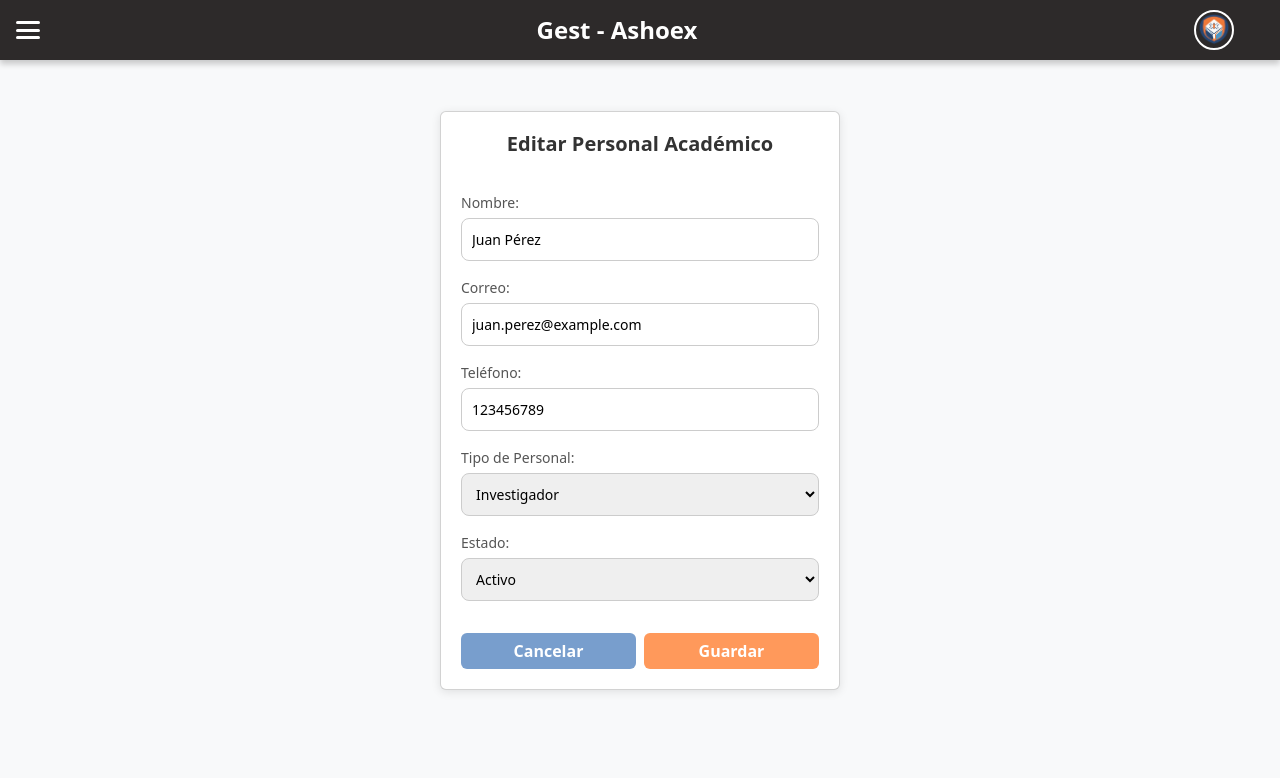
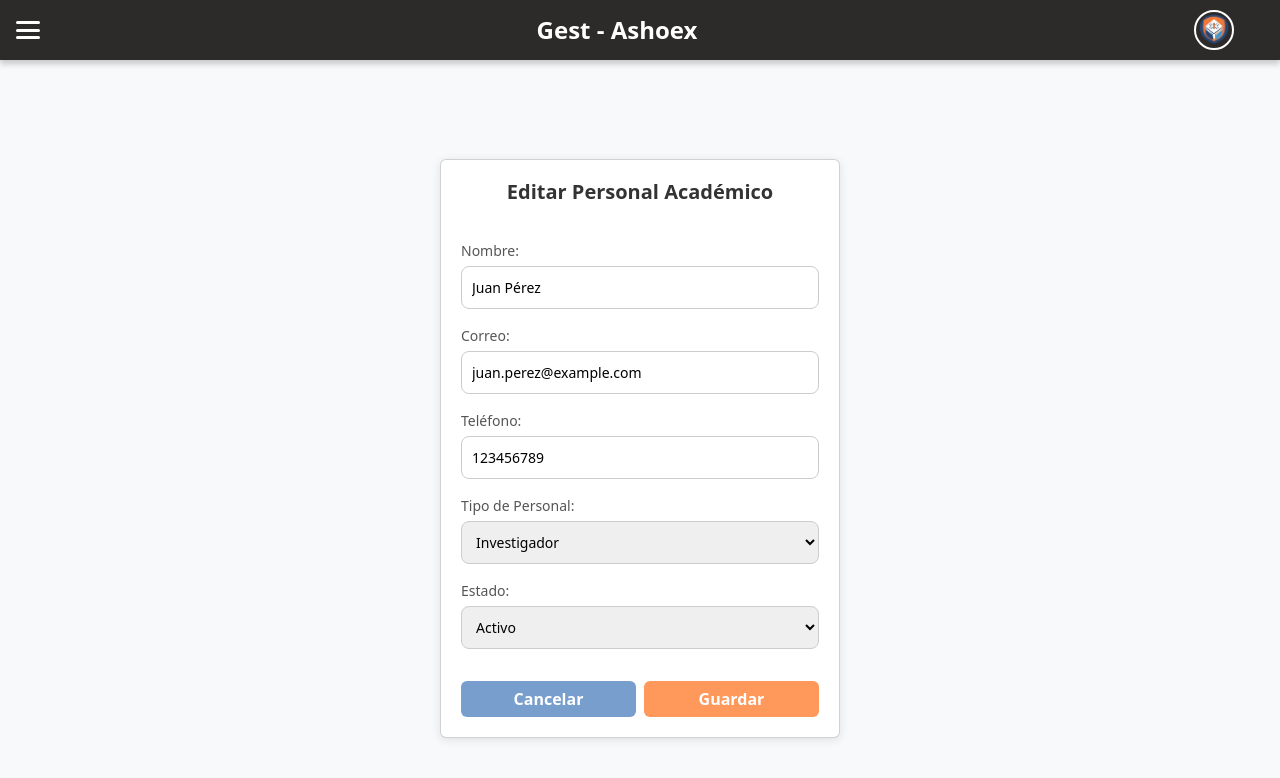
Before and after one commit to vladimircostaj/gest-ashoex, a React (Vite) app in the folder gest-ashoex-frontend/: page /editar-personal/1 in a window 1280 px wide. Shown: the top 778 px of the page. Built offline with nearby package versions, Linux system fonts and the light colour scheme.

Commit message:
Add margin to edit personal page and format estado in listar personal page

```diff
--- a/gest-ashoex-frontend/src/pages/Personal/editar_personal_page.jsx
+++ b/gest-ashoex-frontend/src/pages/Personal/editar_personal_page.jsx
@@ -63,7 +63,7 @@ const EditarPersonalAcademico = () => {
   };
 
   return (
-    <div className="form-container">
+    <div className="form-container mt-5">
       <div className="card form-card">
         <div className="mb-3 text-center">
           <Title text="Editar Personal Académico" />
--- a/gest-ashoex-frontend/src/pages/Personal/listar_personal_page.jsx
+++ b/gest-ashoex-frontend/src/pages/Personal/listar_personal_page.jsx
@@ -127,7 +127,7 @@ export const ListarPersonal = () => {
                 <td>{personal.nombre}</td>
                 <td>{personal.email}</td>
                 <td>{personal.telefono}</td>
-                <td>{personal.estado}</td>
+                <td className="text-lowercase">{personal.estado}</td>
                 <td>
                   {personal.tipo_personal_id === 1 ? "Titular" : "Auxiliar"}
                 </td>
```
Also changed, not shown: gest-ashoex-frontend/src/pages/Personal/visualizar_info_personal.jsx (line endings or trailing spaces).
